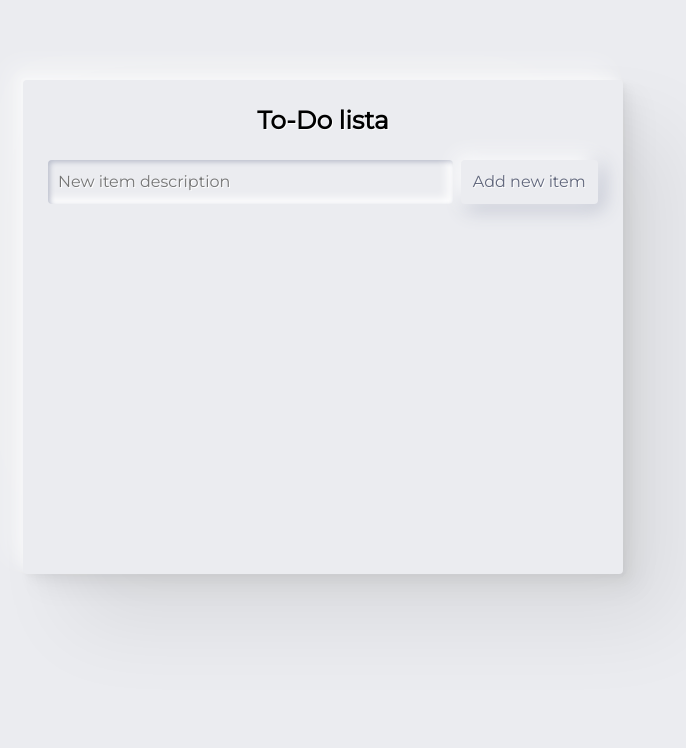
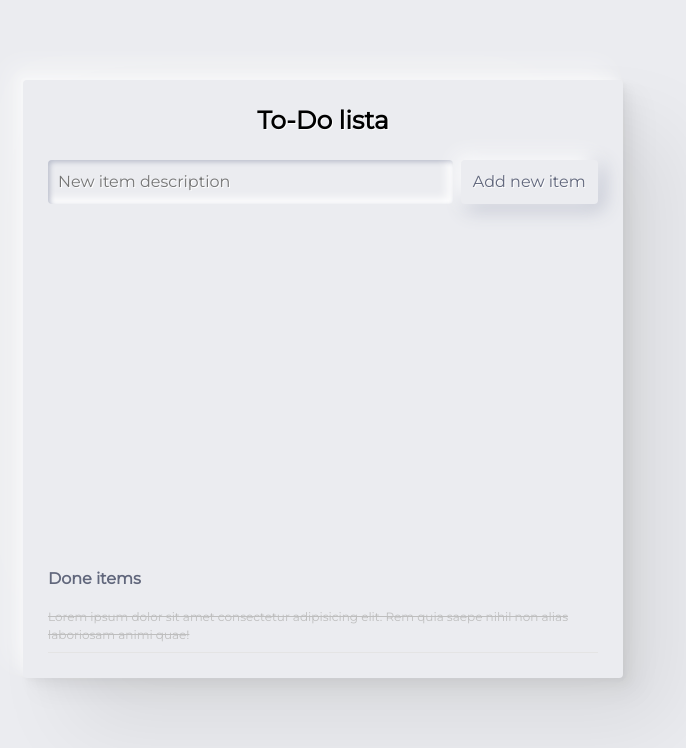
Before and after one commit to Alfa86/Todo-App, a website: page index.html in a window 1280 px wide. Shown: the whole page, without its empty margins (317-1003 px from the left). Drawn offline with Linux system fonts and the light colour scheme.

Commit message:
Example for done list

```diff
--- a/assets/style/style.scss
+++ b/assets/style/style.scss
@@ -23,6 +23,12 @@ h2 {
   font-size: 25px;
   padding: 25px 5px;
   text-shadow: 1px 1px 0 $color-white;
+}
+h4 {
+  padding-bottom: 20px;
+  padding-top: 20px;
+  text-align: left;
+  color: #61677c;
 }
 .todo {
   width: 100vw;
@@ -112,14 +118,6 @@ h2 {
   opacity: 1;
 }
 .container .checkmark {
-  // width: 30px;
-  // height: 30px;
-  // background-color: $color-bg;
-  // display: flex;
-  // justify-content: center;
-  // align-items: center;
-  // box-shadow: -2px -2px 5px white, 3px 3px 5px rgba(0, 0, 0, 0.1);
-  // border-radius: 10px;
   padding: 10px;
   color: #61677c;
   box-shadow: -5px -5px 20px $color-white, 5px 5px 20px $color-shadow;
@@ -132,6 +130,15 @@ h2 {
 }
 .done .checkmark {
   box-shadow: inset -2px -2px 5px white, inset 3px 3px 5px rgba(0, 0, 0, 0.1);
+}
+.item-done {
+  text-decoration: line-through;
+  text-align: left;
+  border-bottom: 1px solid #e4e4e4;
+  color: #bebebe;
+  font-size: 12px;
+  line-height: 1.5em;
+  padding-bottom: 8px;
 }
 
 //---------------Neomorphic style
--- a/index.html
+++ b/index.html
@@ -35,6 +35,13 @@
             </li> -->
           </ul>
         </div>
+        <div>
+          <h4>Done items</h4>
+          <p class="item-done">
+            Lorem ipsum dolor sit amet consectetur adipisicing elit. Rem quia
+            saepe nihil non alias laboriosam animi quae!
+          </p>
+        </div>
       </article>
     </main>
     <script src="./assets/js/script.js"></script>
```
Also changed, not shown: assets/style/style.css.
